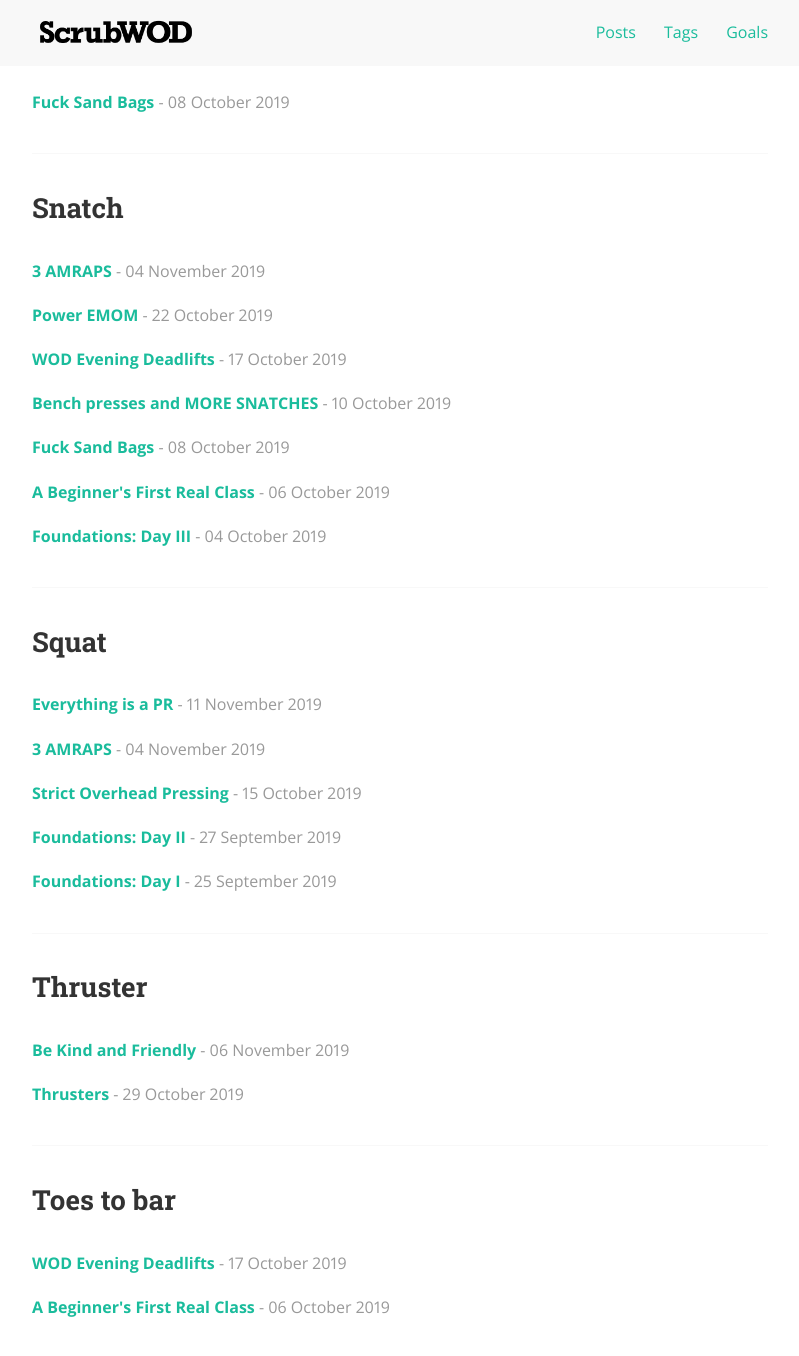
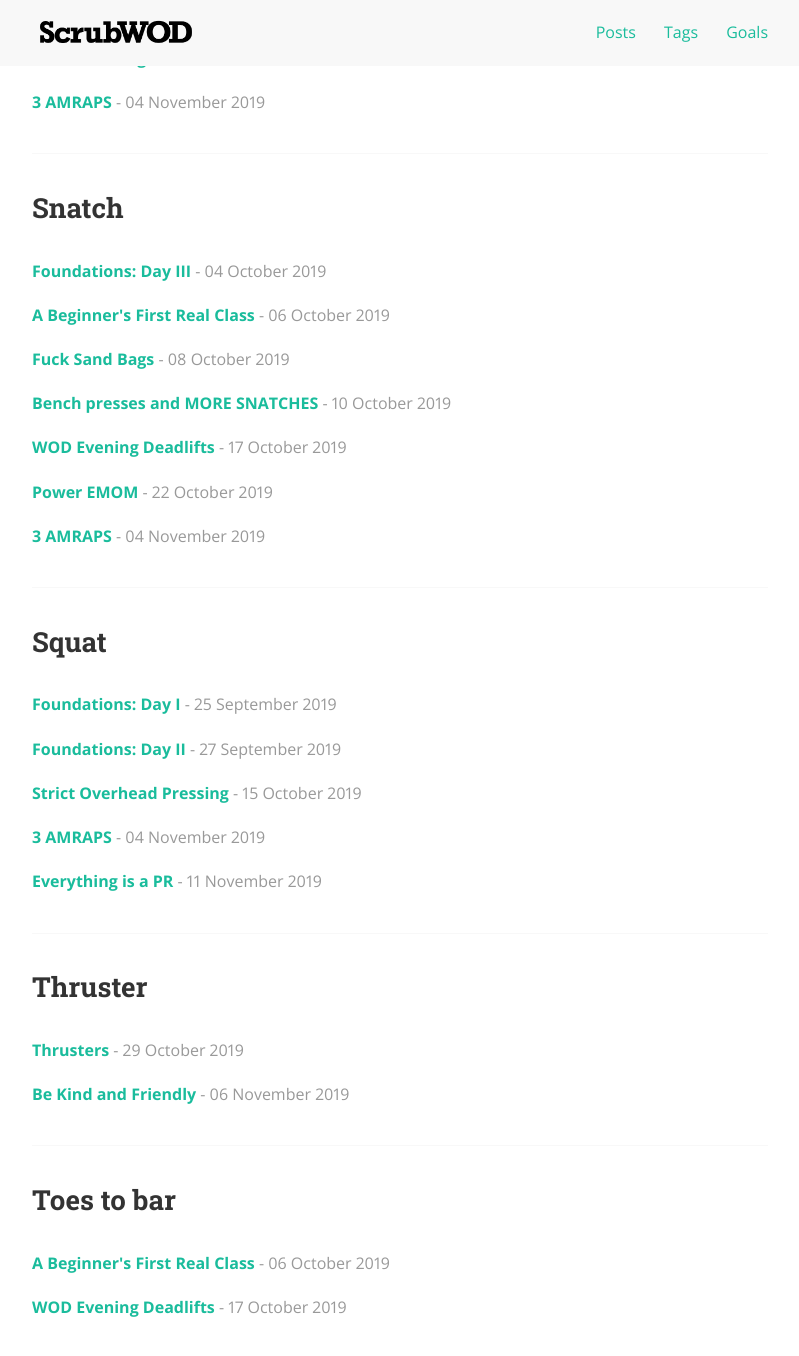
Before and after one commit to scrubwod/scrubwod.github.io, a Jekyll site: the page built from tags.html, in a window 1280 px wide and 1400 px high, scrolled down 5310 px. Shown: the top 1356 px of the window, without its empty margins (240-1039 px from the left). Built offline with Jekyll 4.4.1, drawn with Linux system fonts in a browser that asks for light colours; nearby versions of some CDN libraries; some of the changed text lies outside the part shown.

Commit message:
[DEV] Reverse sort tag posts by date

```diff
--- a/tags.html
+++ b/tags.html
@@ -16,7 +16,8 @@ permalink: /tags/
     {% endif %}
   {% endfor %}
   <ul class="posts-list">
-  {% for post in site.tags[t] %}
+  {% assign sorted_posts = site.tags[t] | sort: "date" %}
+  {% for post in sorted_posts %}
     <li>
       <strong>
         <a href="{{ post.url | prepend: site.baseurl }}">{{ post.title }}</a>
```
